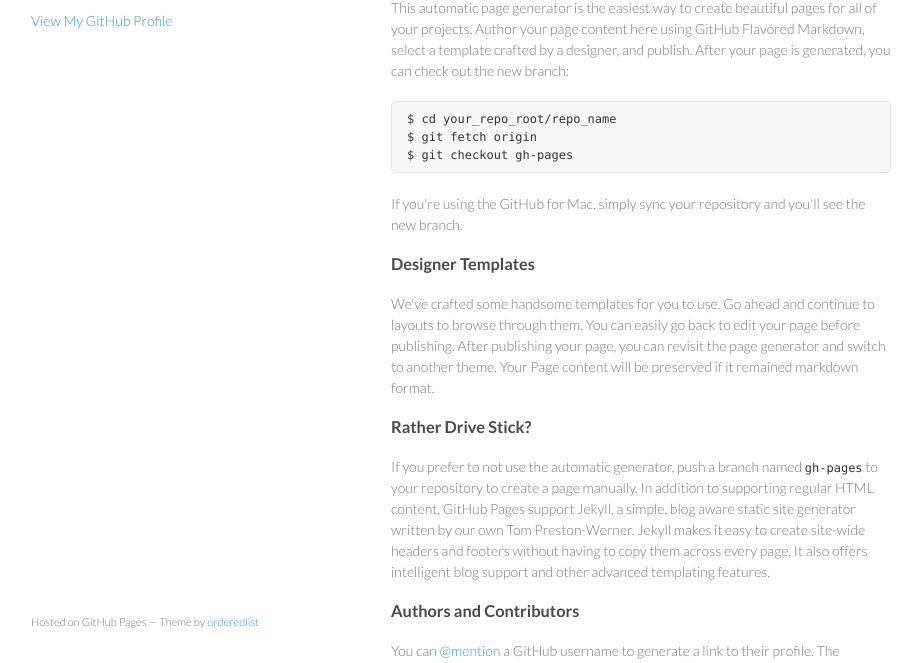
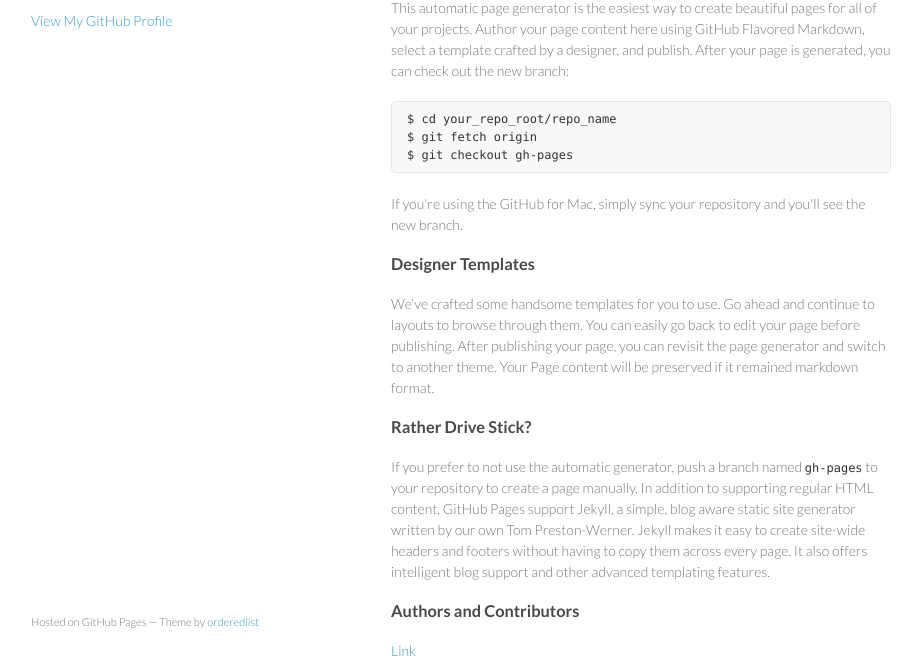
Before and after one commit to nicogee/nicogee.github.io, a plain HTML site: page index.html in a window 1280 px wide. Shown: the part 99-762 px from the top of the page, without its empty margins (179-1101 px from the left). Drawn offline with Linux system fonts and the light colour scheme.

Commit message:
Updated index.html

```diff
--- a/index.html
+++ b/index.html
@@ -48,6 +48,8 @@ $ git checkout gh-pages
 <h3>
 <a name="authors-and-contributors" class="anchor" href="#authors-and-contributors"><span class="octicon octicon-link"></span></a>Authors and Contributors</h3>
 
+        <a href="http://google.de">Link</a>
+
 <p>You can <a href="https://github.com/blog/821" class="user-mention">@mention</a> a GitHub username to generate a link to their profile. The resulting <code>&lt;a&gt;</code> element will link to the contributor's GitHub Profile. For example: In 2007, Chris Wanstrath (<a href="https://github.com/defunkt" class="user-mention">@defunkt</a>), PJ Hyett (<a href="https://github.com/pjhyett" class="user-mention">@pjhyett</a>), and Tom Preston-Werner (<a href="https://github.com/mojombo" class="user-mention">@mojombo</a>) founded GitHub.</p>
 
 <h3>
```
